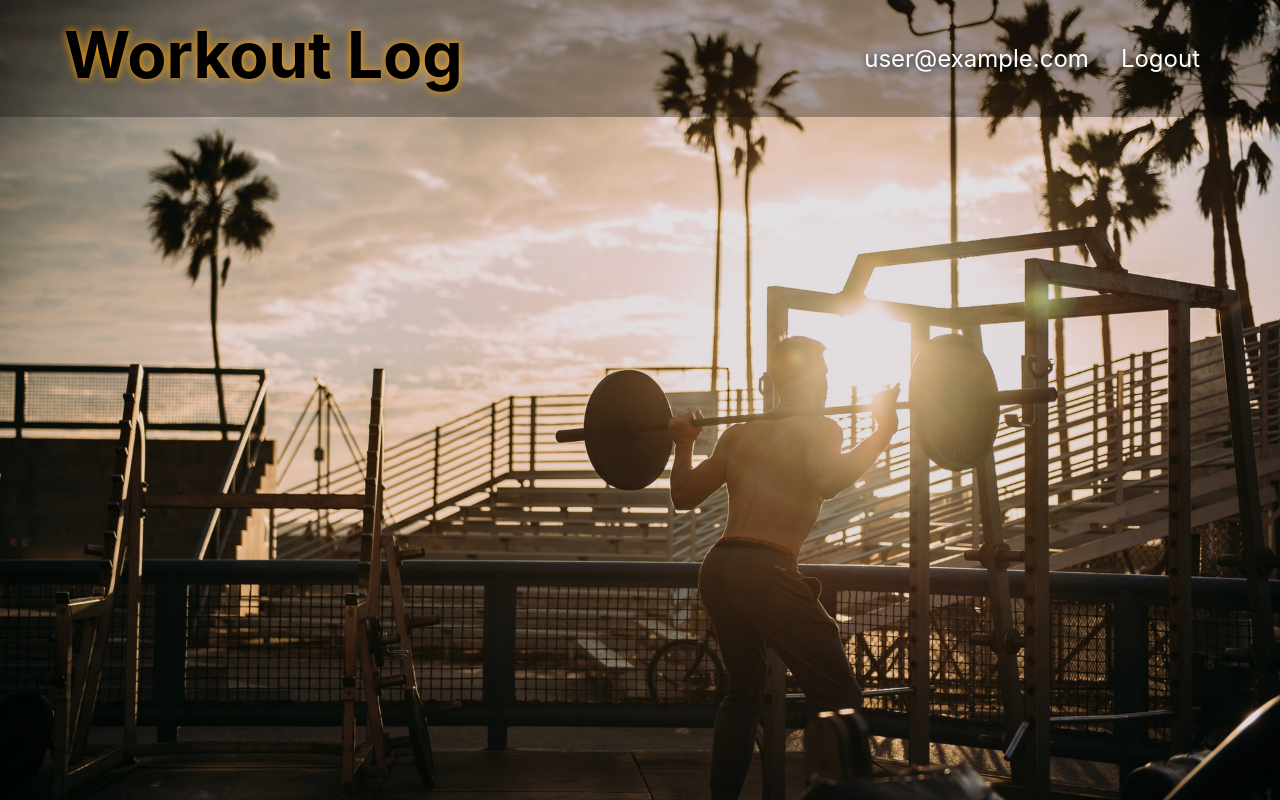
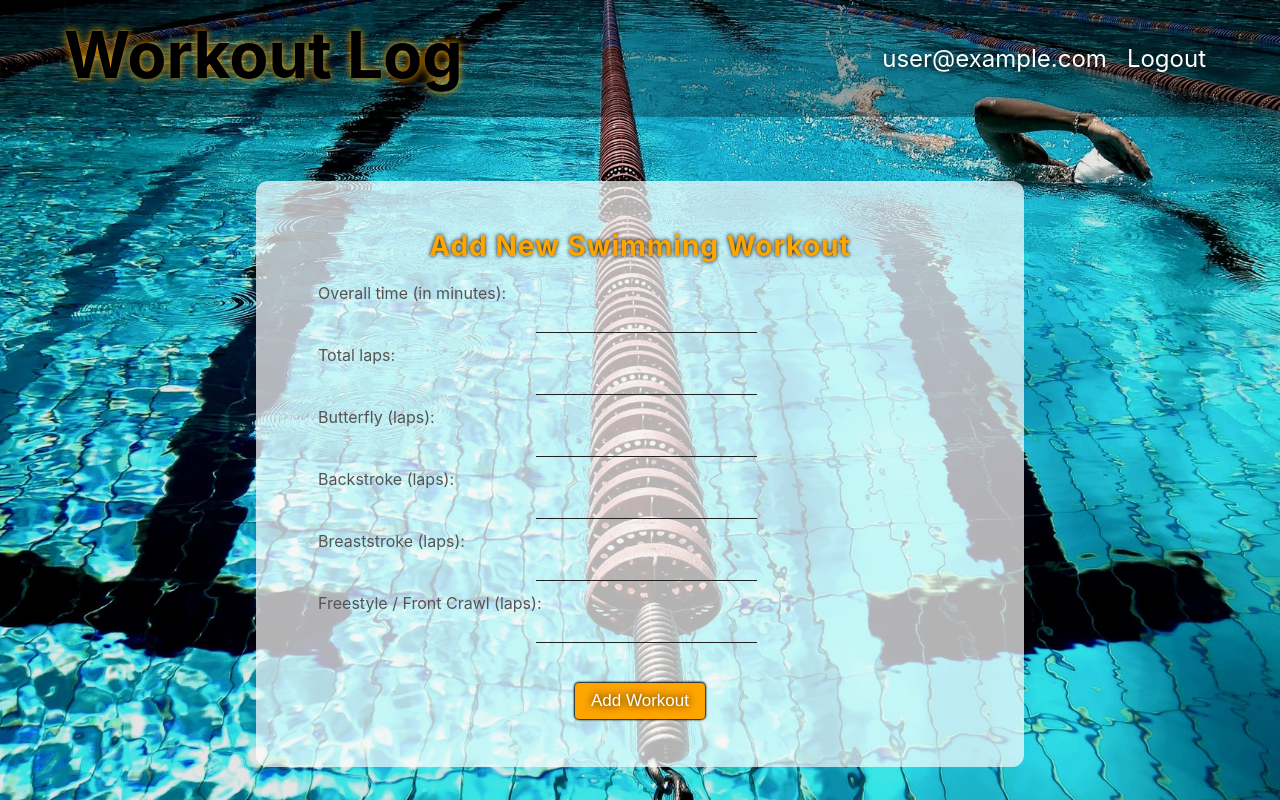
Before and after one commit to MichalBurzynski89/workout-log, a Vue app: page /swimming-workouts/add-workout in a window 1280 px wide. Built offline with nearby package versions, Linux system fonts and the light colour scheme; no server answers; sample sign-in values are in the browser's storage.

Commit message:
Added SwimmingWorkouts and AddSwimmingWorkout components

```diff
--- a/src/App.vue
+++ b/src/App.vue
@@ -42,6 +42,10 @@ body {
   background-repeat: no-repeat;
   background-size: cover;
 
+  &.bg-swimming {
+    background-image: url("./assets/images/bg-swimming.jpeg");
+  }
+
   & .overlay {
     min-height: 100vh;
     height: 100%;
--- a/src/assets/styles/_mixins.scss
+++ b/src/assets/styles/_mixins.scss
@@ -131,3 +131,47 @@
     @include button;
   }
 }
+
+@mixin stylesForWorkoutsComponents {
+  .heading {
+    font-size: 20px;
+    margin-top: 8px;
+    text-align: center;
+    color: orange;
+    text-shadow: 0 0 4px #000;
+
+    @media (min-width: 1024px) {
+      font-size: 28px;
+      margin-top: 16px;
+      text-shadow: 0 0 8px #000;
+    }
+
+    @media (min-width: 1600px) {
+      font-size: 32px;
+    }
+  }
+
+  .btn {
+    text-decoration: none;
+    position: absolute;
+    top: 160px;
+    left: 50%;
+    transform: translateX(-50%);
+
+    @media (min-width: 478px) {
+      top: 130px;
+    }
+
+    @media (min-width: 640px) {
+      top: 140px;
+    }
+
+    @media (min-width: 1024px) {
+      top: 200px;
+    }
+
+    @media (min-width: 1600px) {
+      top: 220px;
+    }
+  }
+}
--- /dev/null
+++ b/src/components/AddSwimmingWorkout.vue
@@ -0,0 +1,58 @@
+<template>
+  <div class="add-workout">
+    <form @submit.prevent="addWorkout" class="add-workout__form">
+      <h2 class="add-workout__title">Add New Swimming Workout</h2>
+      <div class="field">
+        <label for="time">Overall time (in minutes):</label>
+        <input type="number" min="1" name="time" class="field__input">
+      </div>
+      <div class="field">
+        <label for="laps">Total laps:</label>
+        <input type="number" min="1" name="laps" class="field__input">
+      </div>
+      <div class="field">
+        <label for="butterfly">Butterfly (laps):</label>
+        <input type="number" min="0" name="butterfly" class="field__input">
+      </div>
+      <div class="field">
+        <label for="backstroke">Backstroke (laps):</label>
+        <input type="number" min="0" name="backstroke" class="field__input">
+      </div>
+      <div class="field">
+        <label for="breaststroke">Breaststroke (laps):</label>
+        <input type="number" min="0" name="breaststroke" class="field__input">
+      </div>
+      <div class="field">
+        <label for="freestyle">Freestyle / Front Crawl (laps):</label>
+        <input type="number" min="0" name="freestyle" class="field__input">
+      </div>
+      <div class="field">
+        <button type="submit" class="field__btn">Add Workout</button>
+      </div>
+    </form>
+  </div>
+</template>
+
+<script>
+export default {
+  name: "AddSwimmingWorkout",
+  data() {
+    return {};
+  },
+  mounted() {
+    if (!document.getElementById("app").classList.contains("bg-swimming"))
+      document.getElementById("app").classList.add("bg-swimming");
+  },
+  beforeRouteLeave(to, from, next) {
+    if (!to.path.includes("swimming-workouts")) {
+      document.getElementById("app").classList.remove("bg-swimming");
+    }
+    next();
+  },
+  methods: {
+    addWorkout(e) {
+      console.log(e);
+    }
+  }
+};
+</script>
--- a/src/components/Dashboard.vue
+++ b/src/components/Dashboard.vue
@@ -8,7 +8,9 @@
     </div>
     <div class="section">
       <h2 class="section__title">Swimming</h2>
-      <img class="section__img" src="../assets/images/swimming-640x425.jpeg" alt="Swimming">
+      <router-link :to="{ name: 'SwimmingWorkouts' }">
+        <img class="section__img" src="../assets/images/swimming-640x425.jpeg" alt="Swimming">
+      </router-link>
     </div>
   </div>
 </template>
--- a/src/components/Navbar.vue
+++ b/src/components/Navbar.vue
@@ -79,6 +79,10 @@ export default {
     margin-bottom: 8px;
     text-shadow: 0 0 8px orange;
 
+    &:hover {
+      text-shadow: 1px 1px 12px orange;
+    }
+
     @media (min-width: 1024px) {
       font-size: 64px;
     }
@@ -102,14 +106,14 @@ export default {
     }
 
     .menu__item {
-      margin: 0 16px;
+      margin: 0 10px;
 
       .menu__link {
         display: block;
         text-decoration: none;
         color: #fff;
         text-shadow: 1px 1px 8px #000;
-        font-size: 18px;
+        font-size: 16px;
 
         @media (min-width: 1024px) {
           font-size: 24px;
--- /dev/null
+++ b/src/components/SwimmingWorkouts.vue
@@ -0,0 +1,33 @@
+<template>
+  <div class="swimming-workouts">
+    <h2 class="heading">Swimming Workouts</h2>
+    <router-link class="btn" :to="{ name: 'AddSwimmingWorkout' }">Add Workout</router-link>
+  </div>
+</template>
+
+<script>
+export default {
+  name: "SwimmingWorkouts",
+  data() {
+    return {};
+  },
+  mounted() {
+    document.getElementById("app").classList.add("bg-swimming");
+  },
+  beforeRouteLeave(to, from, next) {
+    if (!to.path.includes("swimming-workouts")) {
+      document.getElementById("app").classList.remove("bg-swimming");
+    }
+    next();
+  }
+};
+</script>
+
+<style lang="scss">
+@import "../assets/styles/mixins";
+
+.swimming-workouts {
+  @include button;
+  @include stylesForWorkoutsComponents;
+}
+</style>
--- a/src/components/WeightliftingWorkouts.vue
+++ b/src/components/WeightliftingWorkouts.vue
@@ -19,47 +19,6 @@ export default {
 
 .weightlifting-workouts {
   @include button;
-}
-
-.heading {
-  font-size: 20px;
-  margin-top: 8px;
-  text-align: center;
-  color: orange;
-  text-shadow: 0 0 4px #000;
-
-  @media (min-width: 1024px) {
-    font-size: 28px;
-    margin-top: 16px;
-    text-shadow: 0 0 8px #000;
-  }
-
-  @media (min-width: 1600px) {
-    font-size: 32px;
-  }
-}
-
-.btn {
-  text-decoration: none;
-  position: absolute;
-  top: 160px;
-  left: 50%;
-  transform: translateX(-50%);
-
-  @media (min-width: 478px) {
-    top: 130px;
-  }
-
-  @media (min-width: 640px) {
-    top: 140px;
-  }
-
-  @media (min-width: 1024px) {
-    top: 200px;
-  }
-
-  @media (min-width: 1600px) {
-    top: 220px;
-  }
+  @include stylesForWorkoutsComponents;
 }
 </style>
--- a/src/router.js
+++ b/src/router.js
@@ -5,6 +5,8 @@ import Signup from '@/components/Signup'
 import Login from '@/components/Login'
 import WeightliftingWorkouts from '@/components/WeightliftingWorkouts'
 import AddWLWorkout from '@/components/AddWLWorkout'
+import SwimmingWorkouts from '@/components/SwimmingWorkouts'
+import AddSwimmingWorkout from '@/components/AddSwimmingWorkout'
 import firebase from 'firebase/app'
 import 'firebase/auth'
 
@@ -54,6 +56,22 @@ const router = new Router({
       }
     },
     {
+      path: '/swimming-workouts',
+      name: 'SwimmingWorkouts',
+      component: SwimmingWorkouts,
+      meta: {
+        requiresAuth: true
+      }
+    },
+    {
+      path: '/swimming-workouts/add-workout',
+      name: 'AddSwimmingWorkout',
+      component: AddSwimmingWorkout,
+      meta: {
+        requiresAuth: true
+      }
+    },
+    {
       path: '/about',
       name: 'about',
       // route level code-splitting
```
Also changed, not shown: src/assets/images/bg-swimming.jpeg (added).
